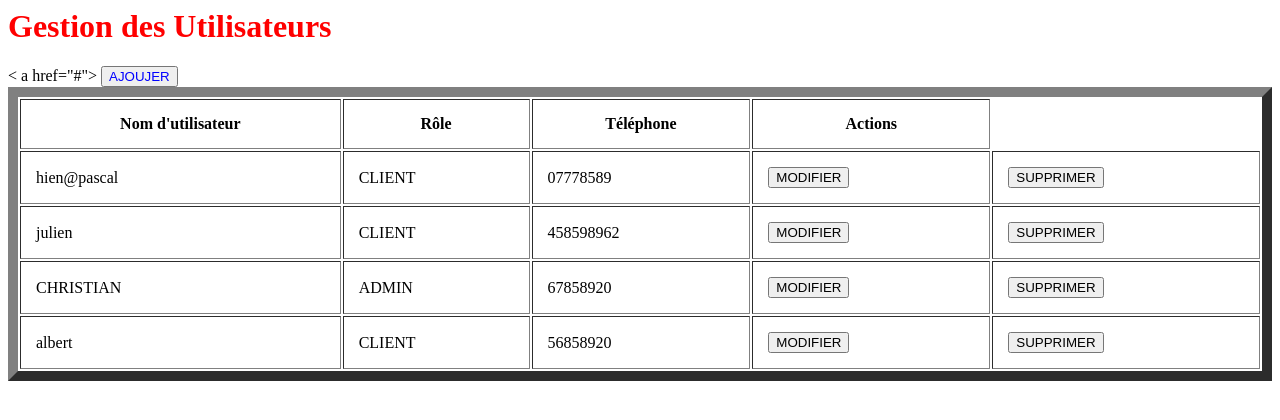
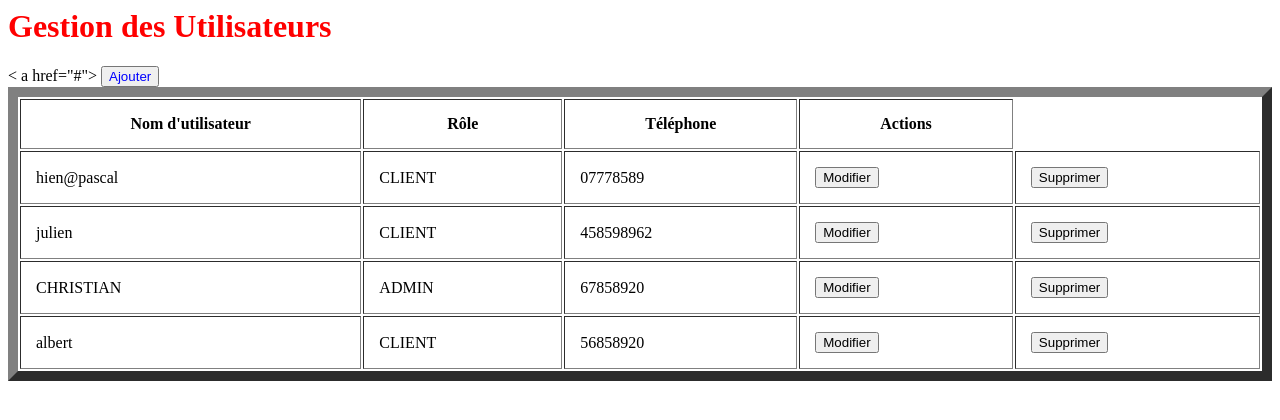
Before and after one commit to Neilzus226/Gestion_de_Restaurant, a Django app: template Gestion_des_Clients_et_des_Administrateurs/templates/gestion/liste_utilisateurs.html in a window 1280 px wide. Shown: the top 420 px of the page. Run offline with Django 5.2, Linux system fonts and the light colour scheme; the template is opened without the code that fills it: values that come from a table or form of the project are taken from there, others are empty; data comes from the database, SQL or seed files in the repository; parts of the project's set-up code (start-up, migrations or seed data) failed here and were passed over.

Commit message:
modification

```diff
--- a/Gestion_des_Clients_et_des_Administrateurs/templates/gestion/liste_utilisateurs.html
+++ b/Gestion_des_Clients_et_des_Administrateurs/templates/gestion/liste_utilisateurs.html
@@ -1,6 +1,6 @@
 <h1 style="color:red" >Gestion des Utilisateurs</h1>
 < a href="{% url 'utilisateur_add'%}">
-    <button style="color:blue">AJOUJER</button>
+    <button style="color:blue">Ajouter</button>
 </a>
 <table border="10" cellpadding="15" bgcolor="" width="100%" heigth="60%">
     <thead>
@@ -19,12 +19,12 @@
             <td>{{p.telephone}}</td>
             <td>
                  <a href="{%url 'utilisateur_edit' p.id%}">
-                    <button>MODIFIER</button>
+                    <button>Modifier</button>
                  </a>
             </td>
             <td>
                  <a href="{%url 'utilisateur_delete' p.id%}">
-                    <button>SUPPRIMER</button>
+                    <button>Supprimer</button>
                  </a>
             </td>
 
--- a/Gestion_des_Clients_et_des_Administrateurs/urls.py
+++ b/Gestion_des_Clients_et_des_Administrateurs/urls.py
@@ -3,7 +3,7 @@ from . import views
 urlpatterns = [
     #lecture de l'adresse/liste/de la vue
     path('liste/', views.liste_utilisateurs, name='liste_utilisateurs'),
-    path('utilisateur/AJOUTER/',views.AJOUTER_utilisateur, name='utilisateur_add'),
-    path('utilisateur/MODIFIER/<int:id>/', views.MODIFIER_utilisateur, name='utilisateur_edit'),
-    path('utilisateur/SUPPRIMER/<int:id>/', views.SUPPRIMER_utilisateur, name='utilisateur_delete'),
+    path('utilisateur/Ajouter/',views.Ajouter_utilisateur, name='utilisateur_add'),
+    path('utilisateur/Modifier/<int:id>/', views.Modifier_utilisateur, name='utilisateur_edit'),
+    path('utilisateur/Supprimer/<int:id>/', views.Supprimer_utilisateur, name='utilisateur_delete'),
 ]
```
